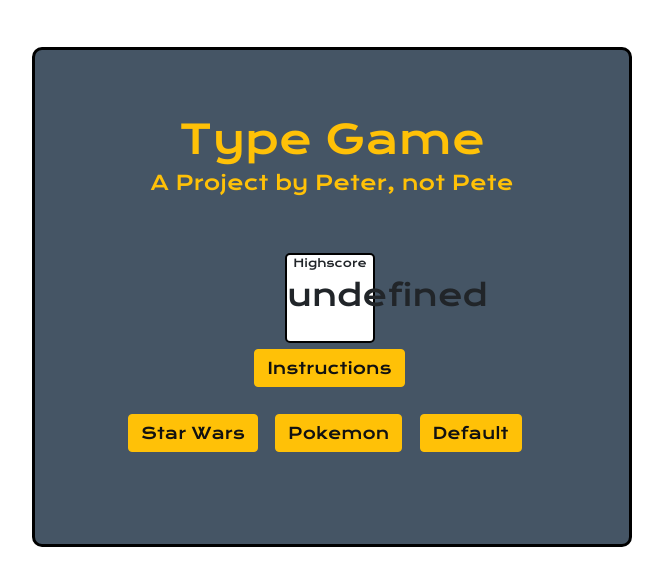
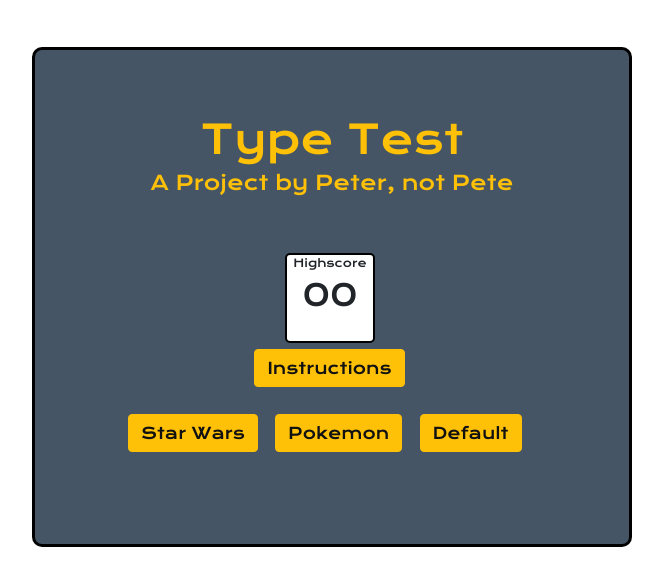
Before and after one commit to pbarbarone/Project_One, a website: page index.html in a window 1280 px wide. Shown: the whole page, without its empty margins (306-969 px from the left). Drawn offline with nearby package versions, Linux system fonts and the light colour scheme; no server answers.

Commit message:
fixed highscore on landing displaying undefined. tidy some html

```diff
--- a/index.html
+++ b/index.html
@@ -14,6 +14,7 @@
 <body>
 	<!-- container for main typing stage -->
 	<div class = "body-container">
+
 		<div><h1>Get Ready to Type</h1></div>
 
 		<div id= "active-score-wrapper">
@@ -34,7 +35,7 @@
 
 	<!-- landing page with vocab options and instructions -->
 	<div id="vocabOptions">
-		<h1 class="landing-text" id="landing-title">Type Game</h1>
+		<h1 class="landing-text" id="landing-title">Type Test</h1>
 		<h2 class="landing-text" id=>A Project by Peter, not Pete</h2>
 		<div class="landing-box-score">
 			<p id="highscore-box-text">Highscore</p>
--- a/javascript/script.js
+++ b/javascript/script.js
@@ -25,6 +25,7 @@
 // checks and sets up high score in local storage
 if(localStorage.keyScore == undefined){
 localStorage.keyScore = 0;
+highscoreFrontPage.innerHTML="00"
 }
 
 // adds event listeners to 3 non vocab buttons
```
Lines whose indentation alone changed are shown as unchanged.
